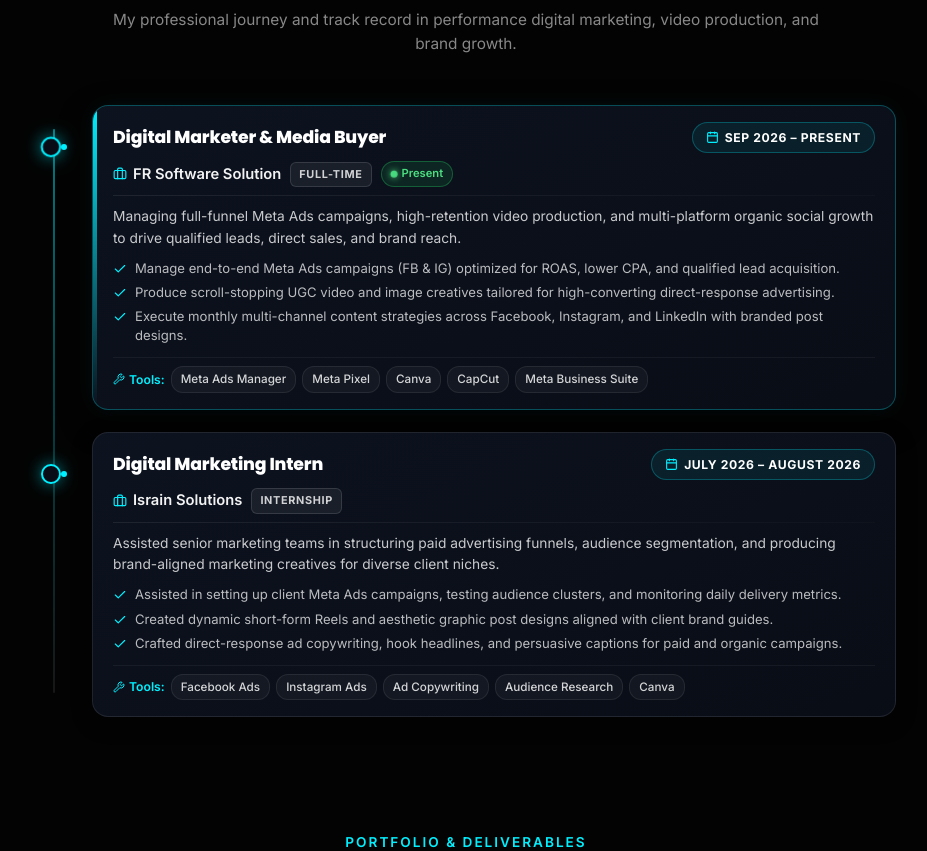
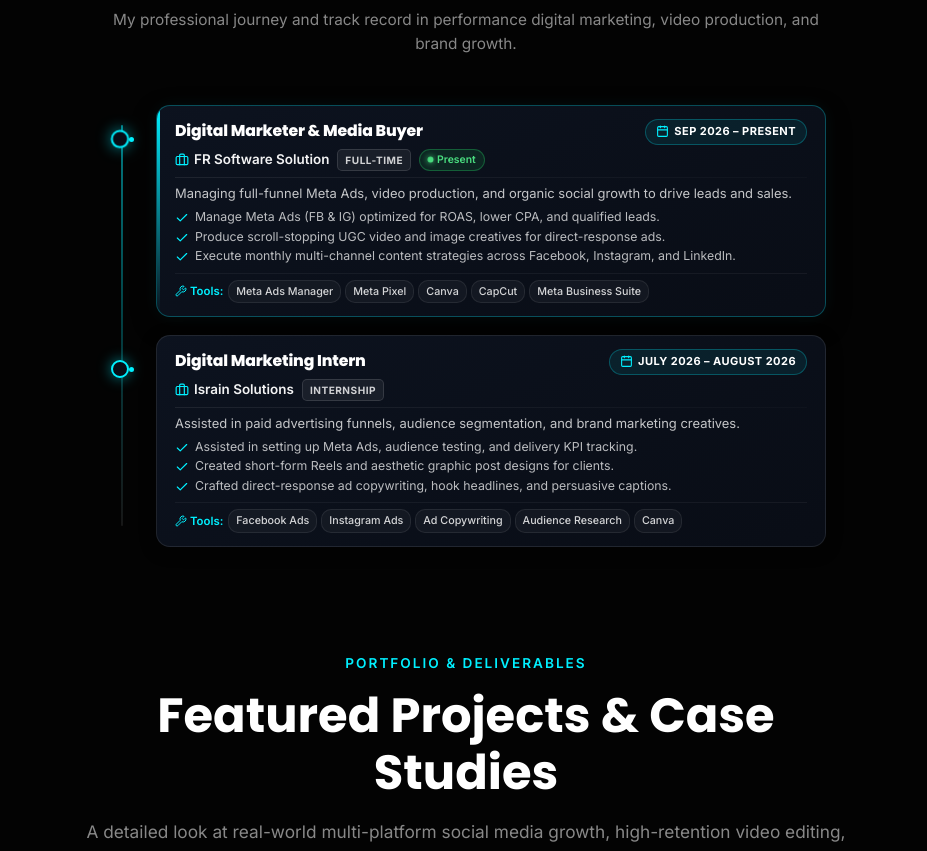
Before and after one commit to hydershaikhs/hyder-shaikh, a React (Vite) app: page / in a window 1280 px wide. Shown: the part 3176-4027 px from the top of the page, without its empty margins (174-1101 px from the left). Built offline with nearby package versions, Linux system fonts and the light colour scheme.

Commit message:
fix: Reduce height and width of experience cards to be significantly more compact

```diff
--- a/src/pages/Experience.css
+++ b/src/pages/Experience.css
@@ -45,17 +45,17 @@
 /* ==================== VERTICAL TIMELINE LAYOUT ==================== */
 .exp-timeline-wrapper {
   position: relative;
-  max-width: 860px;
-  margin: 0 auto 56px;
-  padding-left: 56px;
+  max-width: 720px;
+  margin: 0 auto 48px;
+  padding-left: 50px;
 }
 
 /* Continuous Vertical Timeline Line on Left */
 .exp-timeline-line {
   position: absolute;
-  top: 24px;
-  bottom: 24px;
-  left: 17px;
+  top: 20px;
+  bottom: 20px;
+  left: 15px;
   width: 2px;
   background: linear-gradient(
     180deg,
@@ -69,7 +69,7 @@
 .exp-timeline-list {
   display: flex;
   flex-direction: column;
-  gap: 22px;
+  gap: 18px;
 }
 
 .exp-timeline-item {
@@ -80,10 +80,10 @@
 /* Glowing Circular Timeline Node */
 .exp-timeline-node {
   position: absolute;
-  left: -56px;
-  top: 24px;
-  width: 36px;
-  height: 36px;
+  left: -50px;
+  top: 18px;
+  width: 32px;
+  height: 32px;
   display: flex;
   align-items: center;
   justify-content: center;
@@ -91,12 +91,12 @@
 }
 
 .node-glow-ring {
-  width: 20px;
-  height: 20px;
+  width: 18px;
+  height: 18px;
   border-radius: 50%;
-  border: 2.5px solid var(--accent, #00f0ff);
+  border: 2px solid var(--accent, #00f0ff);
   background: #080c16;
-  box-shadow: 0 0 16px rgba(0, 240, 255, 0.55);
+  box-shadow: 0 0 14px rgba(0, 240, 255, 0.55);
   display: flex;
   align-items: center;
   justify-content: center;
@@ -104,26 +104,26 @@
 }
 
 .node-center-dot {
-  width: 6px;
-  height: 6px;
+  width: 5px;
+  height: 5px;
   border-radius: 50%;
   background: var(--accent, #00f0ff);
 }
 
 .item-current .node-glow-ring {
   border-color: #00f0ff;
-  box-shadow: 0 0 20px rgba(0, 240, 255, 0.75);
+  box-shadow: 0 0 18px rgba(0, 240, 255, 0.75);
   animation: nodePulse 2.4s infinite;
 }
 
 @keyframes nodePulse {
   0%, 100% {
     transform: scale(1);
-    box-shadow: 0 0 16px rgba(0, 240, 255, 0.55);
+    box-shadow: 0 0 14px rgba(0, 240, 255, 0.55);
   }
   50% {
     transform: scale(1.15);
-    box-shadow: 0 0 24px rgba(0, 240, 255, 0.85);
+    box-shadow: 0 0 20px rgba(0, 240, 255, 0.85);
   }
 }
 
@@ -131,25 +131,25 @@
 .exp-card {
   background: linear-gradient(155deg, rgba(14, 21, 35, 0.88) 0%, rgba(9, 13, 22, 0.98) 100%);
   border: 1px solid rgba(255, 255, 255, 0.09);
-  border-radius: 16px;
-  padding: 16px 20px;
+  border-radius: 14px;
+  padding: 13px 18px;
   position: relative;
   overflow: hidden;
   backdrop-filter: blur(14px);
   -webkit-backdrop-filter: blur(14px);
   transition: all 0.3s cubic-bezier(0.16, 1, 0.3, 1);
-  box-shadow: 0 6px 20px rgba(0, 0, 0, 0.35);
+  box-shadow: 0 4px 16px rgba(0, 0, 0, 0.35);
 }
 
 .exp-card:hover {
   border-color: rgba(0, 240, 255, 0.38);
-  transform: translateY(-3px);
-  box-shadow: 0 16px 42px rgba(0, 0, 0, 0.55), 0 0 24px rgba(0, 240, 255, 0.09);
+  transform: translateY(-2px);
+  box-shadow: 0 12px 30px rgba(0, 0, 0, 0.5), 0 0 20px rgba(0, 240, 255, 0.09);
 }
 
 .exp-card-current {
   border-color: rgba(0, 240, 255, 0.28);
-  box-shadow: 0 12px 34px rgba(0, 0, 0, 0.45), 0 0 22px rgba(0, 240, 255, 0.06);
+  box-shadow: 0 8px 24px rgba(0, 0, 0, 0.4), 0 0 18px rgba(0, 240, 255, 0.06);
 }
 
 .exp-card-current::before {
@@ -157,7 +157,7 @@
   position: absolute;
   top: 0;
   left: 0;
-  width: 4px;
+  width: 3px;
   height: 100%;
   background: linear-gradient(180deg, var(--accent, #00f0ff), transparent);
 }
@@ -167,13 +167,13 @@
   display: flex;
   justify-content: space-between;
   align-items: center;
-  gap: 14px;
-  margin-bottom: 8px;
+  gap: 10px;
+  margin-bottom: 4px;
   flex-wrap: wrap;
 }
 
 .exp-role-title {
-  font-size: 1.08rem;
+  font-size: 0.98rem;
   font-weight: 800;
   color: #ffffff;
   letter-spacing: -0.01em;
@@ -184,16 +184,16 @@
 .exp-date-pill {
   display: inline-flex;
   align-items: center;
-  gap: 6px;
-  font-size: 0.76rem;
+  gap: 5px;
+  font-size: 0.69rem;
   font-weight: 700;
-  letter-spacing: 0.05em;
+  letter-spacing: 0.04em;
   text-transform: uppercase;
   color: #ffffff;
   background: rgba(0, 240, 255, 0.08);
   border: 1px solid rgba(0, 240, 255, 0.26);
-  padding: 5px 13px;
-  border-radius: 20px;
+  padding: 3px 10px;
+  border-radius: 16px;
   white-space: nowrap;
 }
 
@@ -201,27 +201,27 @@
 .exp-company-meta {
   display: flex;
   align-items: center;
-  gap: 9px;
+  gap: 8px;
   flex-wrap: wrap;
-  margin-bottom: 8px;
+  margin-bottom: 6px;
 }
 
 .exp-company-name {
   display: inline-flex;
   align-items: center;
-  gap: 6px;
-  font-size: 0.92rem;
+  gap: 5px;
+  font-size: 0.84rem;
   font-weight: 600;
   color: rgba(255, 255, 255, 0.95);
 }
 
 .exp-type-badge {
-  font-size: 0.68rem;
+  font-size: 0.63rem;
   font-weight: 700;
   text-transform: uppercase;
-  letter-spacing: 0.06em;
-  padding: 3px 8px;
-  border-radius: 6px;
+  letter-spacing: 0.05em;
+  padding: 2px 7px;
+  border-radius: 5px;
   background: rgba(255, 255, 255, 0.06);
   border: 1px solid rgba(255, 255, 255, 0.12);
   color: rgba(255, 255, 255, 0.8);
@@ -230,22 +230,22 @@
 .exp-live-badge {
   display: inline-flex;
   align-items: center;
-  gap: 5px;
-  font-size: 0.7rem;
+  gap: 4px;
+  font-size: 0.65rem;
   font-weight: 600;
-  padding: 3px 9px;
-  border-radius: 16px;
+  padding: 2px 8px;
+  border-radius: 14px;
   background: rgba(34, 197, 94, 0.12);
   border: 1px solid rgba(34, 197, 94, 0.35);
   color: #4ade80;
 }
 
 .live-pulse-dot {
-  width: 6px;
-  height: 6px;
+  width: 5px;
+  height: 5px;
   border-radius: 50%;
   background: #4ade80;
-  box-shadow: 0 0 6px #4ade80;
+  box-shadow: 0 0 5px #4ade80;
   animation: livePulse 2s infinite;
 }
 
@@ -260,74 +260,74 @@
   height: 1px;
   width: 100%;
   background: linear-gradient(90deg, rgba(255, 255, 255, 0.08) 0%, rgba(255, 255, 255, 0.02) 100%);
-  margin: 6px 0 10px;
+  margin: 4px 0 6px;
 }
 
 /* Description Text */
 .exp-description {
-  font-size: 0.86rem;
-  color: rgba(255, 255, 255, 0.78);
-  line-height: 1.55;
-  margin-bottom: 10px;
+  font-size: 0.81rem;
+  color: rgba(255, 255, 255, 0.76);
+  line-height: 1.45;
+  margin-bottom: 6px;
 }
 
 /* Highlights List */
 .exp-highlights-list {
   list-style: none;
   padding: 0;
-  margin: 0 0 12px 0;
+  margin: 0 0 8px 0;
   display: flex;
   flex-direction: column;
-  gap: 5px;
+  gap: 3px;
 }
 
 .exp-highlights-list li {
   display: flex;
   align-items: flex-start;
-  gap: 8px;
-  font-size: 0.82rem;
+  gap: 6px;
+  font-size: 0.77rem;
   color: rgba(255, 255, 255, 0.72);
-  line-height: 1.45;
+  line-height: 1.35;
 }
 
 .exp-check-icon {
   flex-shrink: 0;
-  margin-top: 3px;
+  margin-top: 2px;
 }
 
 /* Tools Row */
 .exp-tools-row {
   display: flex;
   align-items: center;
-  gap: 6px;
+  gap: 5px;
   flex-wrap: wrap;
-  padding-top: 8px;
+  padding-top: 6px;
   border-top: 1px solid rgba(255, 255, 255, 0.05);
 }
 
 .exp-tools-label {
-  font-size: 0.76rem;
+  font-size: 0.71rem;
   font-weight: 600;
   color: var(--accent, #00f0ff);
   display: inline-flex;
   align-items: center;
-  gap: 4px;
+  gap: 3px;
 }
 
 .exp-tools-chips {
   display: flex;
   flex-wrap: wrap;
-  gap: 6px;
+  gap: 4px;
 }
 
 .exp-tool-badge {
-  font-size: 0.73rem;
+  font-size: 0.67rem;
   font-weight: 500;
   color: rgba(255, 255, 255, 0.82);
   background: rgba(255, 255, 255, 0.04);
   border: 1px solid rgba(255, 255, 255, 0.08);
-  padding: 3px 9px;
-  border-radius: 12px;
+  padding: 2px 7px;
+  border-radius: 10px;
 }
 
 /* ==================== CORE SKILLS MATRIX ==================== */
--- a/src/pages/Experience.jsx
+++ b/src/pages/Experience.jsx
@@ -9,11 +9,11 @@ const experiences = [
     period: "SEP 2026 – PRESENT",
     type: "FULL-TIME",
     isCurrent: true,
-    description: "Managing full-funnel Meta Ads campaigns, high-retention video production, and multi-platform organic social growth to drive qualified leads, direct sales, and brand reach.",
+    description: "Managing full-funnel Meta Ads, video production, and organic social growth to drive leads and sales.",
     highlights: [
-      "Manage end-to-end Meta Ads campaigns (FB & IG) optimized for ROAS, lower CPA, and qualified lead acquisition.",
-      "Produce scroll-stopping UGC video and image creatives tailored for high-converting direct-response advertising.",
-      "Execute monthly multi-channel content strategies across Facebook, Instagram, and LinkedIn with branded post designs."
+      "Manage Meta Ads (FB & IG) optimized for ROAS, lower CPA, and qualified leads.",
+      "Produce scroll-stopping UGC video and image creatives for direct-response ads.",
+      "Execute monthly multi-channel content strategies across Facebook, Instagram, and LinkedIn."
     ],
     tools: ["Meta Ads Manager", "Meta Pixel", "Canva", "CapCut", "Meta Business Suite"]
   },
@@ -23,11 +23,11 @@ const experiences = [
     period: "JULY 2026 – AUGUST 2026",
     type: "INTERNSHIP",
     isCurrent: false,
-    description: "Assisted senior marketing teams in structuring paid advertising funnels, audience segmentation, and producing brand-aligned marketing creatives for diverse client niches.",
+    description: "Assisted in paid advertising funnels, audience segmentation, and brand marketing creatives.",
     highlights: [
-      "Assisted in setting up client Meta Ads campaigns, testing audience clusters, and monitoring daily delivery metrics.",
-      "Created dynamic short-form Reels and aesthetic graphic post designs aligned with client brand guides.",
-      "Crafted direct-response ad copywriting, hook headlines, and persuasive captions for paid and organic campaigns."
+      "Assisted in setting up Meta Ads, audience testing, and delivery KPI tracking.",
+      "Created short-form Reels and aesthetic graphic post designs for clients.",
+      "Crafted direct-response ad copywriting, hook headlines, and persuasive captions."
     ],
     tools: ["Facebook Ads", "Instagram Ads", "Ad Copywriting", "Audience Research", "Canva"]
   }
```
